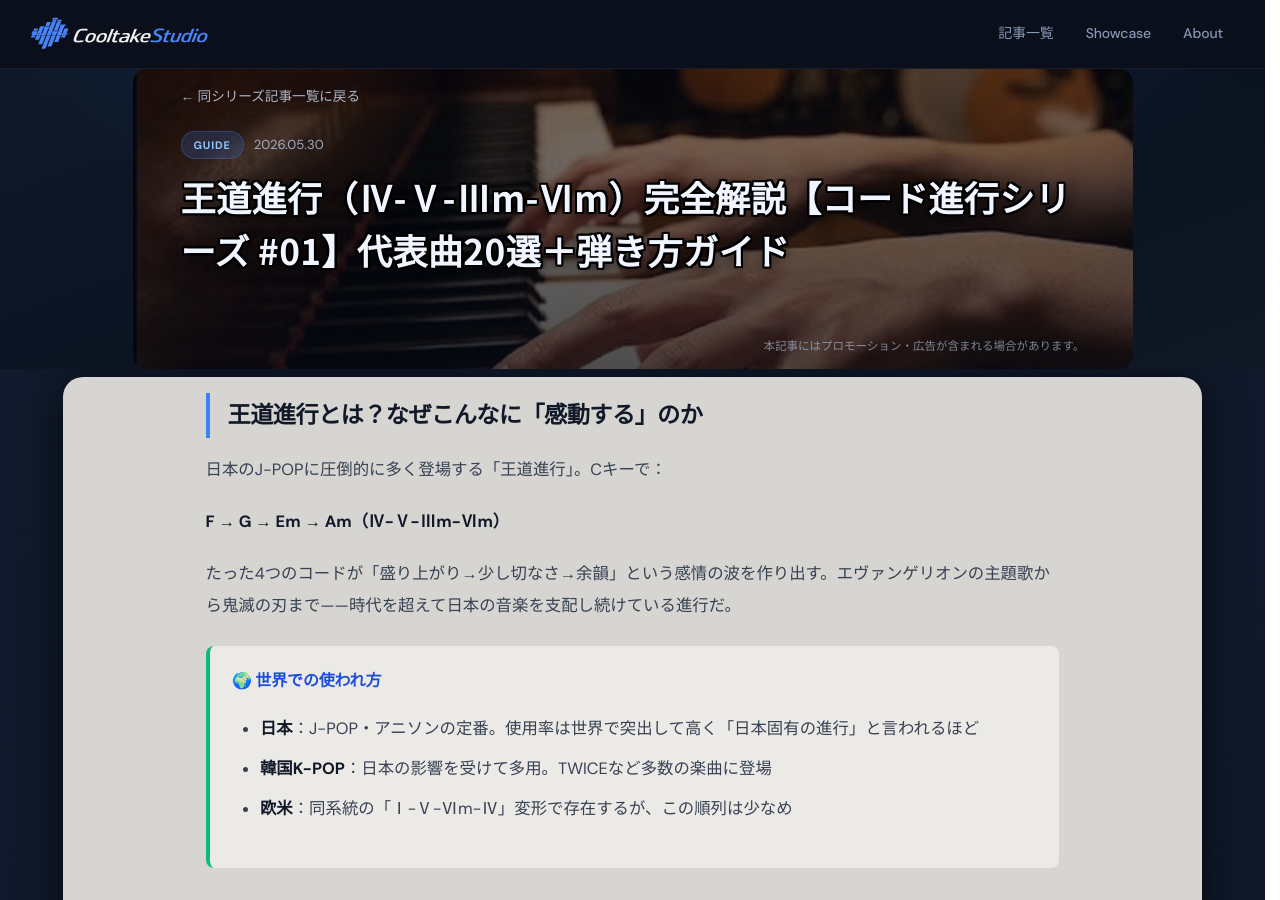
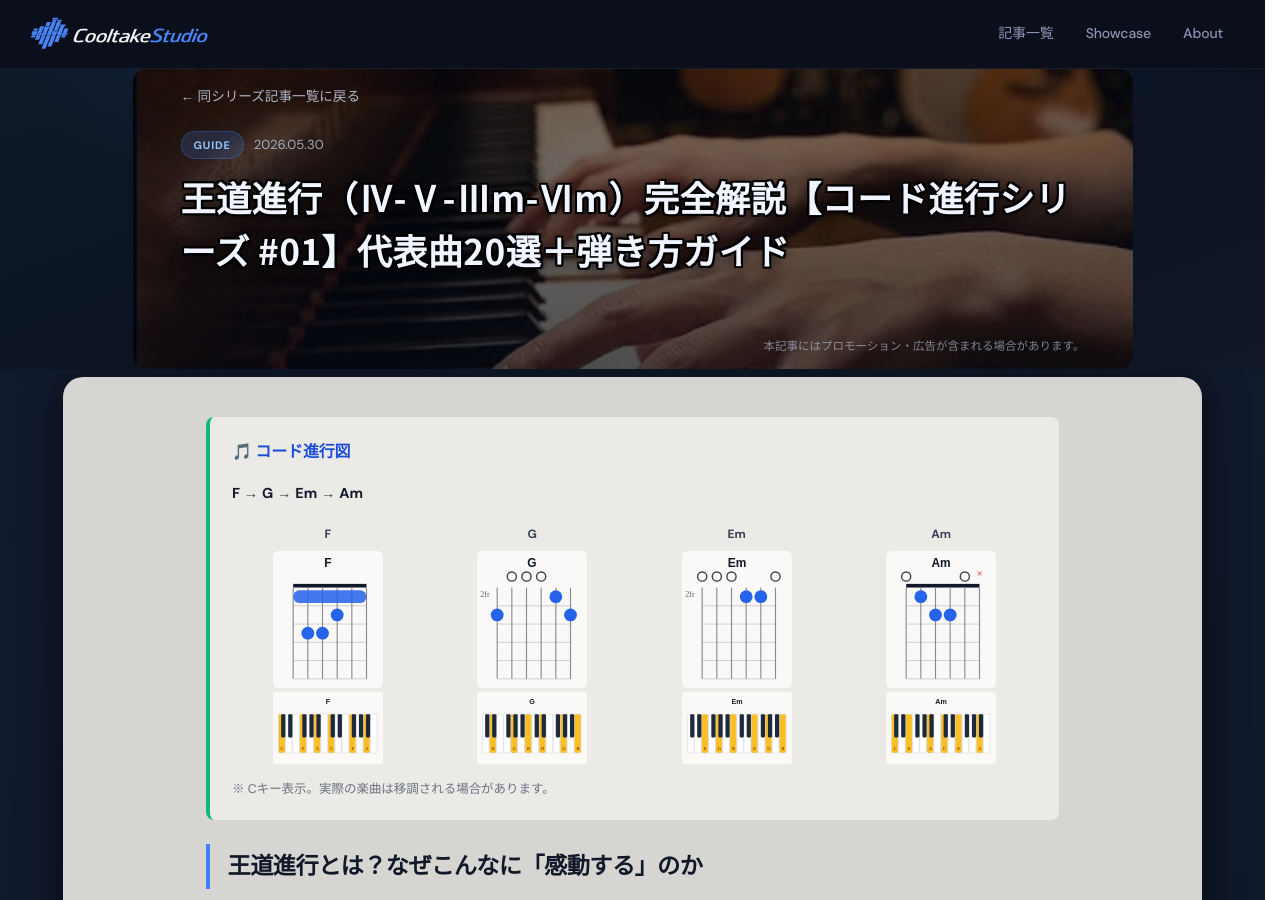
Before and after one commit to cooltake/cooltake-staging, a Jekyll site: the page built from _posts/2026-05-30-chord-progression-01-oudo.md, in a window 1280 px wide and 900 px high. Built offline with Jekyll 4.4.1, drawn with Linux system fonts in a browser that asks for light colours; some web fonts are replaced.

Commit message:
feat: chord-01 add chord diagram section

```diff
--- a/_posts/2026-05-30-chord-progression-01-oudo.md
+++ b/_posts/2026-05-30-chord-progression-01-oudo.md
@@ -6,6 +6,20 @@
 image: /assets/images/thumb-chord-01.jpg
 description: "日本のJ-POP・アニソンで最も使われる王道進行（Ⅳ-Ⅴ-Ⅲm-Ⅵm）を徹底解説。エヴァ・鬼滅・YOASOBI・米津玄師など代表曲20曲を紹介し、楽天で購入できる全リンク付き。ギター・ピアノでの弾き方も完全網羅。"
 ---
+
+
+
+<div style="background:#eceae7;border-radius:8px;padding:1.2rem 1.4rem;margin:1.5rem 0;border-left:4px solid #10b981;">
+<h3 style="color:#111827;margin-top:0;font-size:1rem;font-weight:700;">🎵 コード進行図</h3>
+<p style="color:#374151;font-size:.9rem;margin:.4rem 0 1rem;"><span style="font-weight:700;color:#111827;">F</span> → <span style="font-weight:700;color:#111827;">G</span> → <span style="font-weight:700;color:#111827;">Em</span> → <span style="font-weight:700;color:#111827;">Am</span></p>
+<div style="display:grid;grid-template-columns:repeat(4, 1fr);gap:.8rem;overflow-x:auto;">
+<div style="text-align:center;"><p style="font-size:.75rem;font-weight:700;color:#374151;margin:0 0 4px;">F</p><img src="/assets/chord-diagrams/guitar-f.svg" alt="F ギター" style="width:100%;max-width:110px;height:auto;display:block;margin:0 auto 4px;"><img src="/assets/chord-diagrams/piano-f.svg" alt="F ピアノ" style="width:100%;max-width:110px;height:auto;display:block;margin:0 auto;"></div>
+<div style="text-align:center;"><p style="font-size:.75rem;font-weight:700;color:#374151;margin:0 0 4px;">G</p><img src="/assets/chord-diagrams/guitar-g.svg" alt="G ギター" style="width:100%;max-width:110px;height:auto;display:block;margin:0 auto 4px;"><img src="/assets/chord-diagrams/piano-g.svg" alt="G ピアノ" style="width:100%;max-width:110px;height:auto;display:block;margin:0 auto;"></div>
+<div style="text-align:center;"><p style="font-size:.75rem;font-weight:700;color:#374151;margin:0 0 4px;">Em</p><img src="/assets/chord-diagrams/guitar-em.svg" alt="Em ギター" style="width:100%;max-width:110px;height:auto;display:block;margin:0 auto 4px;"><img src="/assets/chord-diagrams/piano-em.svg" alt="Em ピアノ" style="width:100%;max-width:110px;height:auto;display:block;margin:0 auto;"></div>
+<div style="text-align:center;"><p style="font-size:.75rem;font-weight:700;color:#374151;margin:0 0 4px;">Am</p><img src="/assets/chord-diagrams/guitar-am.svg" alt="Am ギター" style="width:100%;max-width:110px;height:auto;display:block;margin:0 auto 4px;"><img src="/assets/chord-diagrams/piano-am.svg" alt="Am ピアノ" style="width:100%;max-width:110px;height:auto;display:block;margin:0 auto;"></div>
+</div>
+<p style="color:#6b7280;font-size:.78rem;margin:.8rem 0 0;">※ Cキー表示。実際の楽曲は移調される場合があります。</p>
+</div>
 
 
 ## 王道進行とは？なぜこんなに「感動する」のか
```
